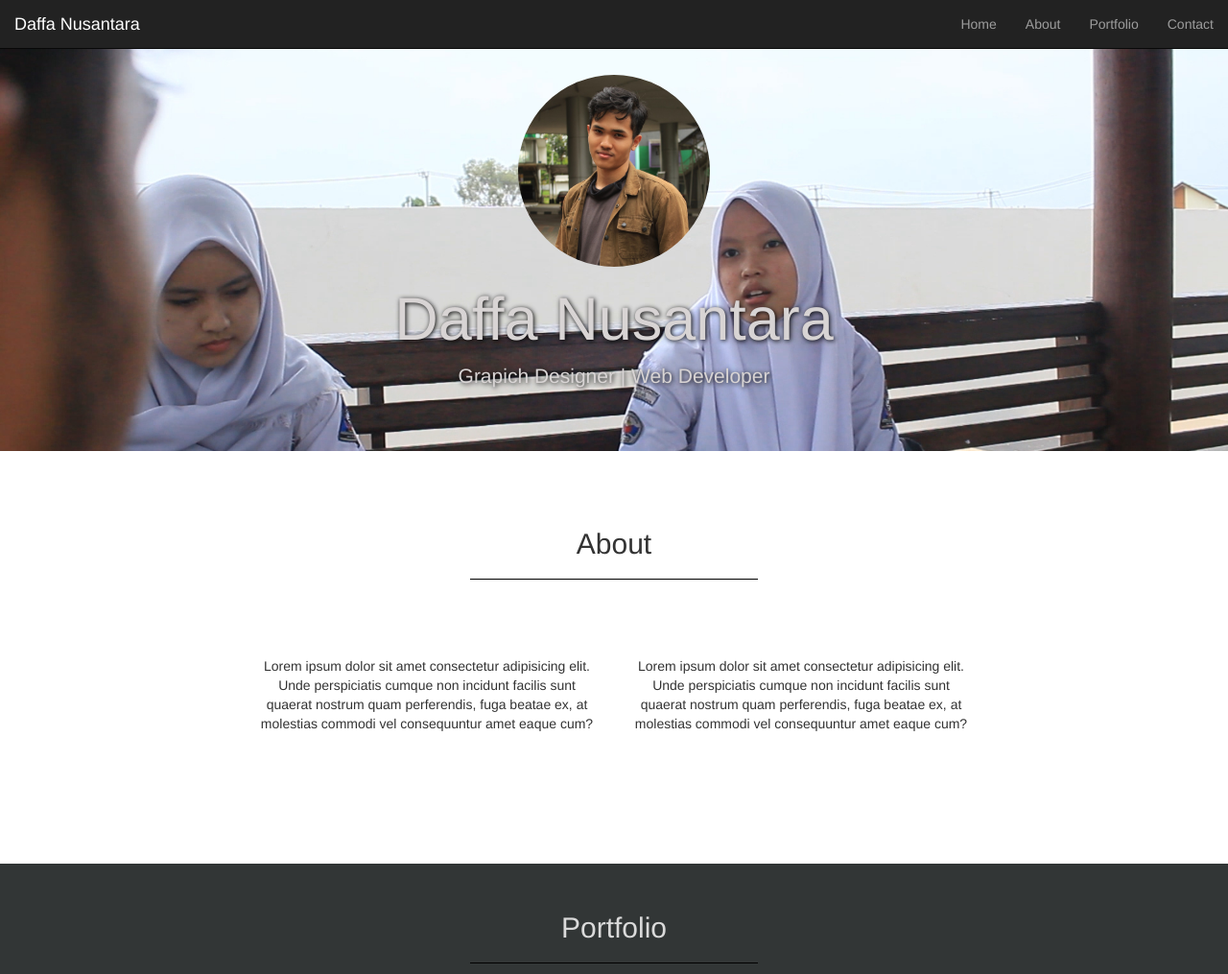
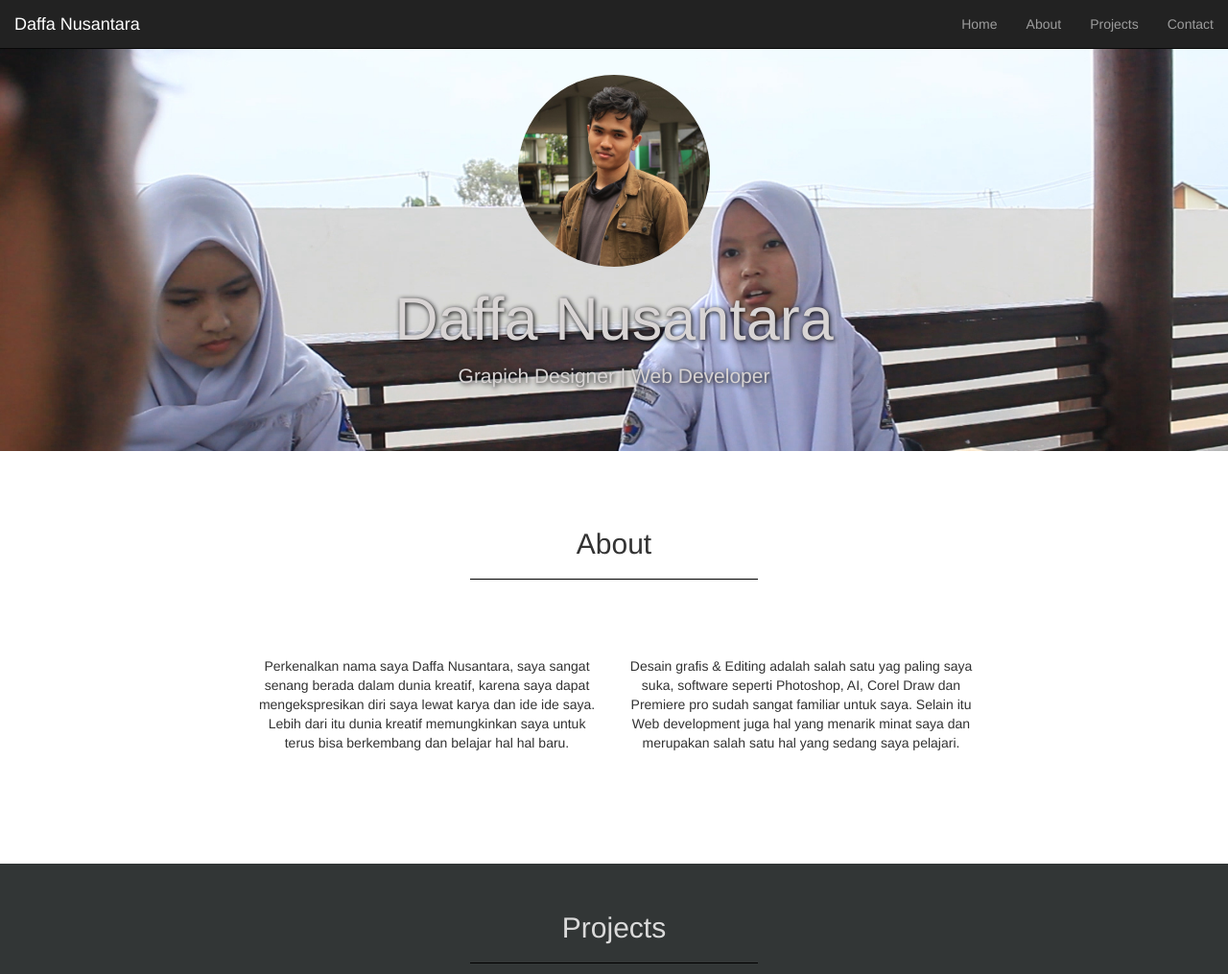
Before and after one commit to daffanusantara/daffanusantara.github.io, a plain HTML site: page index.html in a window 1280 px wide. Shown: the top 1015 px of the page at 96% size. Drawn offline with nearby package versions, Linux system fonts and the light colour scheme.

Commit message:
mengedit about dan mengganti portofolio ke projects

```diff
--- a/index.html
+++ b/index.html
@@ -39,7 +39,7 @@
           <ul class="nav navbar-nav navbar-right">
             <li><a href="#home" class="page-scroll">Home</a></li>
             <li><a href="#about" class="page-scroll">About</a></li>
-            <li><a href="#portfolio" class="page-scroll">Portfolio</a></li>
+            <li><a href="#portfolio" class="page-scroll">Projects</a></li>
             <li><a href="#contactme" class="page-scroll">Contact</a></li>
           </ul>
         </div>
@@ -70,12 +70,14 @@
         <div class="row">
           <div class="col-md-4 col-md-offset-2">
             <p class="p1">
-              Lorem ipsum dolor sit amet consectetur adipisicing elit. Unde perspiciatis cumque non incidunt facilis sunt quaerat nostrum quam perferendis, fuga beatae ex, at molestias commodi vel consequuntur amet eaque cum?
+              Perkenalkan nama saya Daffa Nusantara, saya sangat senang berada dalam dunia kreatif, karena saya dapat mengekspresikan diri saya lewat karya dan ide ide saya. Lebih dari itu dunia kreatif memungkinkan saya untuk terus bisa
+              berkembang dan belajar hal hal baru.
             </p>
           </div>
           <div class="col-md-4">
             <p class="p2">
-              Lorem ipsum dolor sit amet consectetur adipisicing elit. Unde perspiciatis cumque non incidunt facilis sunt quaerat nostrum quam perferendis, fuga beatae ex, at molestias commodi vel consequuntur amet eaque cum?
+              Desain grafis & Editing adalah salah satu yag paling saya suka, software seperti Photoshop, AI, Corel Draw dan Premiere pro sudah sangat familiar untuk saya. Selain itu Web development juga hal yang menarik minat saya dan
+              merupakan salah satu hal yang sedang saya pelajari.
             </p>
           </div>
         </div>
@@ -90,7 +92,7 @@
       <div class="container text-center">
         <div class="row">
           <div class="col h2hr">
-            <h2 class="habout" style="color: rgb(218, 218, 218)">Portfolio</h2>
+            <h2 class="habout" style="color: rgb(218, 218, 218)">Projects</h2>
             <hr style="width: 300px; border-top: 1.5px solid black; background-color: rgb(218, 218, 218)" />
           </div>
         </div>
```
